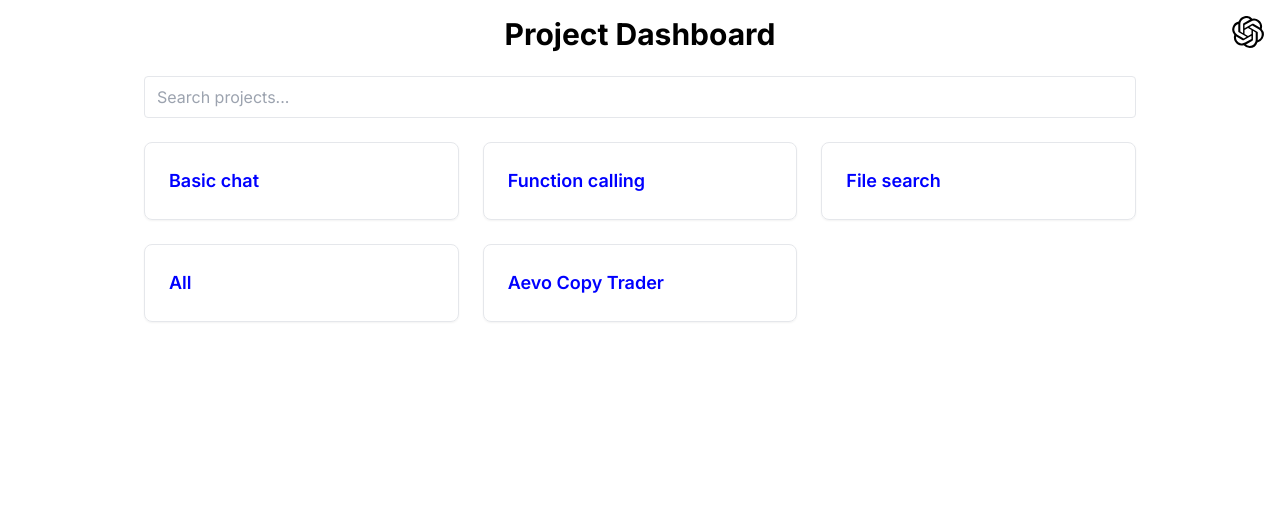
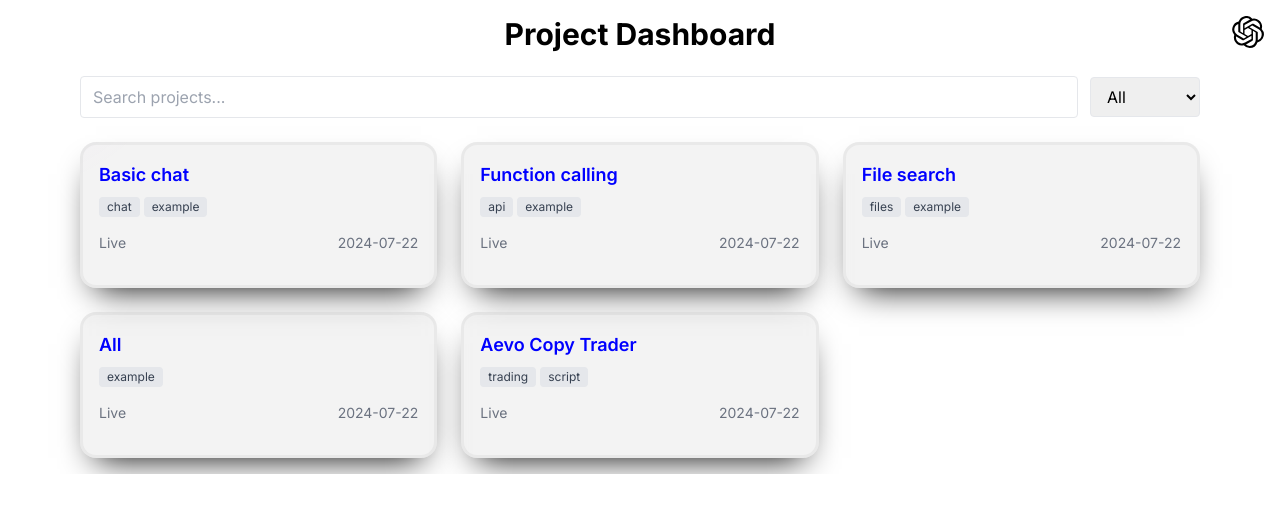
Before and after one commit to GenJess/assistants-frontend, a Next.js app: page / in a window 1280 px wide. Shown: the top 512 px of the page. Built offline with nearby package versions, Linux system fonts and the light colour scheme.

Commit message:
Resolve merge conflicts and revamp landing page cards

```diff
--- a/app/aevo-copy-trader/page.tsx
+++ b/app/aevo-copy-trader/page.tsx
@@ -26,16 +26,20 @@ const AevoCopyTraderPage = () => {
       try {
         setLoading(true);
         const res = await fetch("/api/aevo-copy-trader");
+        console.log("API Response Status:", res.status);
+        const data = await res.json();
+        console.log("API Response Data:", data);
         if (!res.ok) {
           setError(`API error: ${res.status}`);
           setTrades([]);
           return;
         }
-        const data = await res.json();
         const list: Trade[] = data.trades ?? [];
+        console.log("Parsed trades:", list);
         setTrades(list);
         setError(null);
-      } catch {
+      } catch (err) {
+        console.error("Fetch error:", err);
         setError("Failed to fetch trades");
         setTrades([]);
       } finally {
--- a/app/api/aevo-copy-trader/route.ts
+++ b/app/api/aevo-copy-trader/route.ts
@@ -6,7 +6,6 @@ const TRADES_FEED_URL = "https://api.degen.aevo.xyz/public-trade-history";
 export async function GET() {
   try {
     const res = await fetch(TRADES_FEED_URL, { cache: "no-store" });
-
     if (!res.ok) {
       console.error("Aevo API error status:", res.status);
       return NextResponse.json(
@@ -14,7 +13,6 @@ export async function GET() {
         { status: res.status }
       );
     }
-
     const data = await res.json();
     await saveJson(`aevo/trades-${Date.now()}.json`, data);
     return NextResponse.json(data);
--- /dev/null
+++ b/app/components/glow-card.tsx
@@ -0,0 +1,173 @@
+"use client";
+
+import React, { useEffect, useRef, ReactNode } from "react";
+
+interface GlowCardProps {
+  children: ReactNode;
+  className?: string;
+  glowColor?: "blue" | "purple" | "green" | "red" | "orange";
+  size?: "sm" | "md" | "lg";
+  width?: string | number;
+  height?: string | number;
+  customSize?: boolean;
+}
+
+const glowColorMap = {
+  blue: { base: 220, spread: 200 },
+  purple: { base: 280, spread: 300 },
+  green: { base: 120, spread: 200 },
+  red: { base: 0, spread: 200 },
+  orange: { base: 30, spread: 200 },
+};
+
+const sizeMap = {
+  sm: "w-48 h-64",
+  md: "w-64 h-80",
+  lg: "w-80 h-96",
+};
+
+const GlowCard: React.FC<GlowCardProps> = ({
+  children,
+  className = "",
+  glowColor = "blue",
+  size = "md",
+  width,
+  height,
+  customSize = false,
+}) => {
+  const cardRef = useRef<HTMLDivElement>(null);
+  const innerRef = useRef<HTMLDivElement>(null);
+
+  useEffect(() => {
+    const syncPointer = (e: PointerEvent) => {
+      const { clientX: x, clientY: y } = e;
+      if (cardRef.current) {
+        cardRef.current.style.setProperty("--x", x.toFixed(2));
+        cardRef.current.style.setProperty("--xp", (x / window.innerWidth).toFixed(2));
+        cardRef.current.style.setProperty("--y", y.toFixed(2));
+        cardRef.current.style.setProperty("--yp", (y / window.innerHeight).toFixed(2));
+      }
+    };
+
+    document.addEventListener("pointermove", syncPointer);
+    return () => document.removeEventListener("pointermove", syncPointer);
+  }, []);
+
+  const { base, spread } = glowColorMap[glowColor];
+
+  const getSizeClasses = () => {
+    if (customSize) {
+      return "";
+    }
+    return sizeMap[size];
+  };
+
+  const getInlineStyles = () => {
+    const baseStyles: any = {
+      "--base": base,
+      "--spread": spread,
+      "--radius": "14",
+      "--border": "3",
+      "--backdrop": "hsl(0 0% 60% / 0.12)",
+      "--backup-border": "var(--backdrop)",
+      "--size": "200",
+      "--outer": "1",
+      "--border-size": "calc(var(--border, 2) * 1px)",
+      "--spotlight-size": "calc(var(--size, 150) * 1px)",
+      "--hue": "calc(var(--base) + (var(--xp, 0) * var(--spread, 0)))",
+      backgroundImage: `radial-gradient(
+        var(--spotlight-size) var(--spotlight-size) at
+        calc(var(--x, 0) * 1px)
+        calc(var(--y, 0) * 1px),
+        hsl(var(--hue, 210) calc(var(--saturation, 100) * 1%) calc(var(--lightness, 70) * 1%) / var(--bg-spot-opacity, 0.1)), transparent
+      )`,
+      backgroundColor: "var(--backdrop, transparent)",
+      backgroundSize: "calc(100% + (2 * var(--border-size))) calc(100% + (2 * var(--border-size)))",
+      backgroundPosition: "50% 50%",
+      backgroundAttachment: "fixed",
+      border: "var(--border-size) solid var(--backup-border)",
+      position: "relative" as const,
+      touchAction: "none" as const,
+    };
+    if (width !== undefined) {
+      baseStyles.width = typeof width === "number" ? `${width}px` : width;
+    }
+    if (height !== undefined) {
+      baseStyles.height = typeof height === "number" ? `${height}px` : height;
+    }
+    return baseStyles;
+  };
+
+  const beforeAfterStyles = `
+    [data-glow]::before,
+    [data-glow]::after {
+      pointer-events: none;
+      content: "";
+      position: absolute;
+      inset: calc(var(--border-size) * -1);
+      border: var(--border-size) solid transparent;
+      border-radius: calc(var(--radius) * 1px);
+      background-attachment: fixed;
+      background-size: calc(100% + (2 * var(--border-size))) calc(100% + (2 * var(--border-size)));
+      background-repeat: no-repeat;
+      background-position: 50% 50%;
+      mask: linear-gradient(transparent, transparent), linear-gradient(white, white);
+      mask-clip: padding-box, border-box;
+      mask-composite: intersect;
+    }
+
+    [data-glow]::before {
+      background-image: radial-gradient(
+        calc(var(--spotlight-size) * 0.75) calc(var(--spotlight-size) * 0.75) at
+        calc(var(--x, 0) * 1px)
+        calc(var(--y, 0) * 1px),
+        hsl(var(--hue, 210) calc(var(--saturation, 100) * 1%) calc(var(--lightness, 50) * 1%) / var(--border-spot-opacity, 1)), transparent 100%
+      );
+      filter: brightness(2);
+    }
+
+    [data-glow]::after {
+      background-image: radial-gradient(
+        calc(var(--spotlight-size) * 0.5) calc(var(--spotlight-size) * 0.5) at
+        calc(var(--x, 0) * 1px)
+        calc(var(--y, 0) * 1px),
+        hsl(0 100% 100% / var(--border-light-opacity, 1)), transparent 100%
+      );
+    }
+
+    [data-glow] [data-glow] {
+      position: absolute;
+      inset: 0;
+      will-change: filter;
+      opacity: var(--outer, 1);
+      border-radius: calc(var(--radius) * 1px);
+      border-width: calc(var(--border-size) * 20);
+      filter: blur(calc(var(--border-size) * 10));
+      background: none;
+      pointer-events: none;
+      border: none;
+    }
+
+    [data-glow] > [data-glow]::before {
+      inset: -10px;
+      border-width: 10px;
+    }
+  `;
+
+  return (
+    <>
+      <style dangerouslySetInnerHTML={{ __html: beforeAfterStyles }} />
+      <div
+        ref={cardRef}
+        data-glow
+        style={getInlineStyles()}
+        className={`${getSizeClasses()} ${!customSize ? "aspect-[3/4]" : ""} rounded-2xl relative grid grid-rows-[1fr_auto] shadow-[0_1rem_2rem_-1rem_black] p-4 gap-4 backdrop-blur-[5px] ${className}`}
+      >
+        <div ref={innerRef} data-glow></div>
+        {children}
+      </div>
+    </>
+  );
+};
+
+export { GlowCard };
--- a/app/components/project-card.tsx
+++ b/app/components/project-card.tsx
@@ -1,17 +1,56 @@
+"use client";
+
 import React from "react";
+import { GlowCard } from "./glow-card";
 
 type ProjectCardProps = {
   title: string;
   href: string;
+  tags: string[];
+  status: string;
+  updatedAt: string;
+  dataHref?: string;
 };
 
-const ProjectCard: React.FC<ProjectCardProps> = ({ title, href }) => (
-  <a
-    href={href}
-    className="block rounded-lg border p-6 shadow-sm transition hover:shadow-lg focus:outline-none focus:ring-2 focus:ring-blue-500"
-  >
-    <h2 className="text-lg font-semibold">{title}</h2>
-  </a>
+const ProjectCard: React.FC<ProjectCardProps> = ({
+  title,
+  href,
+  tags,
+  status,
+  updatedAt,
+  dataHref,
+}) => (
+  <GlowCard className="cursor-pointer" glowColor="purple" customSize>
+    <a
+      href={href}
+      className="flex flex-col focus:outline-none"
+      aria-label={title}
+    >
+      <h2 className="mb-2 text-lg font-semibold">{title}</h2>
+      <div className="mb-4 flex flex-wrap gap-1">
+        {tags.map((t) => (
+          <span
+            key={t}
+            className="rounded bg-gray-200 px-2 py-0.5 text-xs text-gray-700"
+          >
+            {t}
+          </span>
+        ))}
+      </div>
+      <div className="mt-auto flex justify-between text-sm text-gray-500">
+        <span className="capitalize">{status}</span>
+        <span>{updatedAt}</span>
+      </div>
+    </a>
+    {dataHref && (
+      <button
+        onClick={() => window.open(dataHref, "_blank")}
+        className="w-full rounded bg-blue-600 py-1 text-sm text-white"
+      >
+        View Data
+      </button>
+    )}
+  </GlowCard>
 );
 
 export default ProjectCard;
--- a/app/page.tsx
+++ b/app/page.tsx
@@ -1,60 +1,93 @@
 "use client";
 
-import { useEffect, useState } from "react";
+import { useState } from "react";
 import ProjectCard from "./components/project-card";
 
-type Item = {
+export type Project = {
   title: string;
   href: string;
+  tags: string[];
+  status: string;
+  updatedAt: string;
+  dataHref?: string;
 };
 
-const staticItems: Item[] = [
-  { title: "Basic chat", href: "/examples/basic-chat" },
-  { title: "Function calling", href: "/examples/function-calling" },
-  { title: "File search", href: "/examples/file-search" },
-  { title: "All", href: "/examples/all" },
-  { title: "Aevo Copy Trader", href: "/aevo-copy-trader" },
+const projects: Project[] = [
+  {
+    title: "Basic chat",
+    href: "/examples/basic-chat",
+    tags: ["chat", "example"],
+    status: "live",
+    updatedAt: "2024-07-22",
+  },
+  {
+    title: "Function calling",
+    href: "/examples/function-calling",
+    tags: ["api", "example"],
+    status: "live",
+    updatedAt: "2024-07-22",
+  },
+  {
+    title: "File search",
+    href: "/examples/file-search",
+    tags: ["files", "example"],
+    status: "live",
+    updatedAt: "2024-07-22",
+  },
+  {
+    title: "All",
+    href: "/examples/all",
+    tags: ["example"],
+    status: "live",
+    updatedAt: "2024-07-22",
+  },
+  {
+    title: "Aevo Copy Trader",
+    href: "/aevo-copy-trader",
+    tags: ["trading", "script"],
+    status: "live",
+    updatedAt: "2024-07-22",
+  },
 ];
+
+const allTags = ["All", ...Array.from(new Set(projects.flatMap((p) => p.tags)))];
 
 const Home = () => {
   const [query, setQuery] = useState("");
-  const [blobs, setBlobs] = useState<Item[]>([]);
+  const [tag, setTag] = useState("All");
 
-  useEffect(() => {
-    const fetchBlobs = async () => {
-      try {
-        const res = await fetch("/api/blob/list");
-        if (!res.ok) return;
-        const data = await res.json();
-        const items: Item[] = (data.blobs || []).map((b: any) => ({
-          title: b.pathname,
-          href: `https://i13543ak1qmumggz.public.blob.vercel-storage.com/${b.pathname}`,
-        }));
-        setBlobs(items);
-      } catch {
-        // ignore
-      }
-    };
-    fetchBlobs();
-  }, []);
-
-  const items = [...staticItems, ...blobs].filter((i) =>
-    i.title.toLowerCase().includes(query.toLowerCase())
-  );
+  const filtered = projects.filter((p) => {
+    const matchesQuery = p.title.toLowerCase().includes(query.toLowerCase());
+    const matchesTag = tag === "All" || p.tags.includes(tag);
+    return matchesQuery && matchesTag;
+  });
 
   return (
-    <main className="mx-auto max-w-5xl p-4">
+    <main className="mx-auto max-w-6xl p-4">
       <h1 className="mb-6 text-center text-3xl font-bold">Project Dashboard</h1>
+      <div className="mb-6 flex flex-col gap-3 sm:flex-row sm:items-center">
         <input
           type="text"
           value={query}
           onChange={(e) => setQuery(e.target.value)}
           placeholder="Search projects..."
-        className="mb-6 w-full rounded border px-3 py-2"
+          className="w-full rounded border px-3 py-2"
         />
+        <select
+          value={tag}
+          onChange={(e) => setTag(e.target.value)}
+          className="rounded border px-3 py-2"
+        >
+          {allTags.map((t) => (
+            <option key={t} value={t}>
+              {t}
+            </option>
+          ))}
+        </select>
+      </div>
       <div className="grid grid-cols-1 gap-6 sm:grid-cols-2 lg:grid-cols-3">
-        {items.map((item) => (
-          <ProjectCard key={item.title} title={item.title} href={item.href} />
+        {filtered.map((item) => (
+          <ProjectCard key={item.title} {...item} />
         ))}
       </div>
     </main>
```
Also changed, not shown: app/examples/function-calling/page.tsx (+23 -5 lines), app/utils/crypto.ts (added, +63 -0 lines), 1 other file (tests, documents, lock files or other folders). Lines whose indentation alone changed are shown as unchanged.
